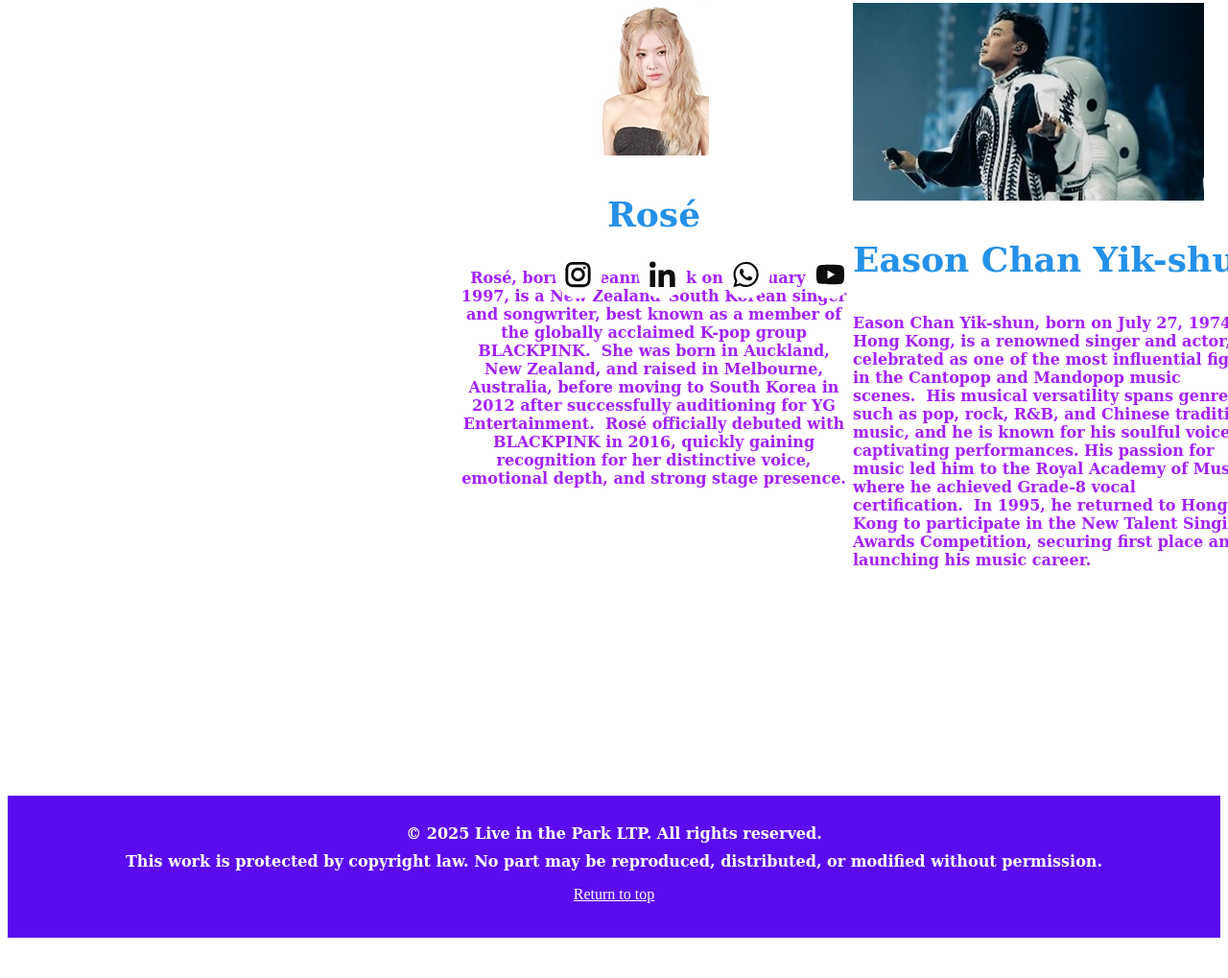
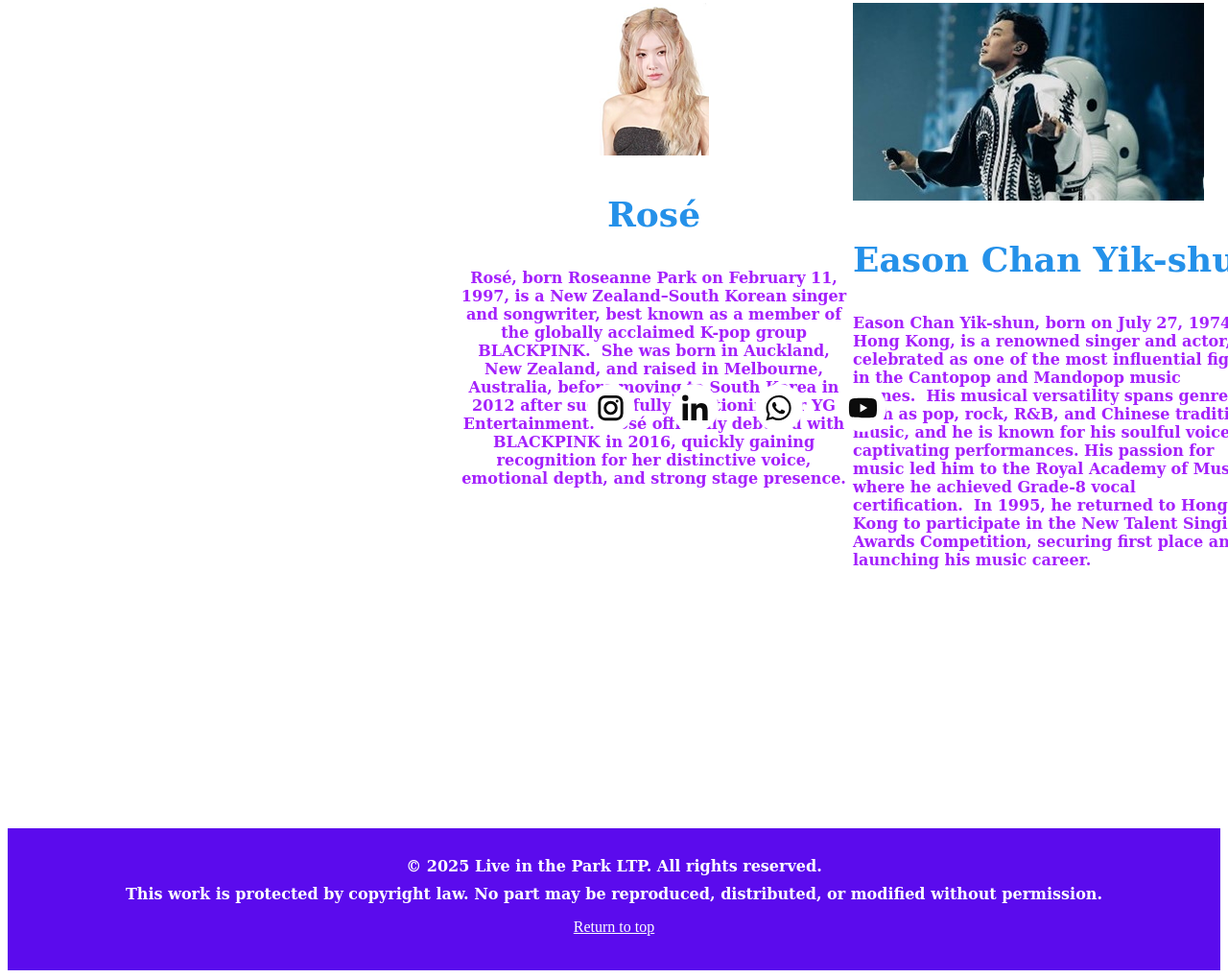
Before and after one commit to anders105/live-in-the-park., a plain HTML site: page artists.html in a window 1280 px wide. Shown: the part 1731-2750 px from the top of the page at 96% size. Before the commit the page ends 2716 px from the top, so only its background shows below. Drawn offline with Linux system fonts and the light colour scheme.

Commit message:
Update artists.html

```diff
--- a/artists.html
+++ b/artists.html
@@ -198,8 +198,8 @@ h3 {
           #SocailIcons {
     min-width: 350px;
     position: absolute;
-    bottom: -1654px;
-    left: 734px;
+    bottom: -1793px;
+    left: 768px;
     transform: translate(-50%, -50%);
     display: flex;
     justify-content: space-around;
@@ -373,9 +373,10 @@ h3 {
 <p>&nbsp;</p>
 <p>&nbsp;</p>
 <p>&nbsp;</p>
-<!-- From Uiverse.io by MrBishtji -->
-        <div id="SocailIcons">
-          <div class="icons instaIcon">
+<p>&nbsp;</p>
+<p><!-- From Uiverse.io by MrBishtji --></p>
+<div id="SocailIcons">
+  <div class="icons instaIcon">
             <p class="iconName">Instagram</p>
             <div class="icon insta">
               <svg
```
